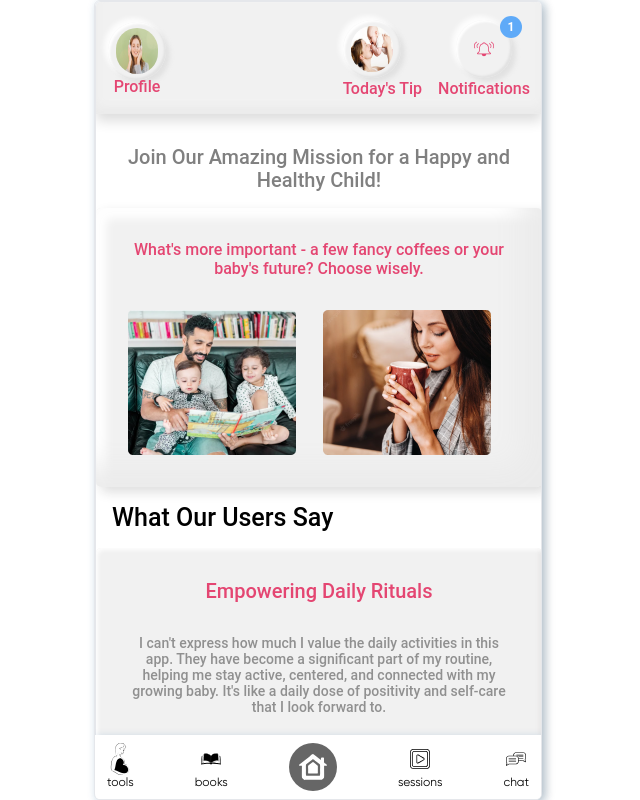
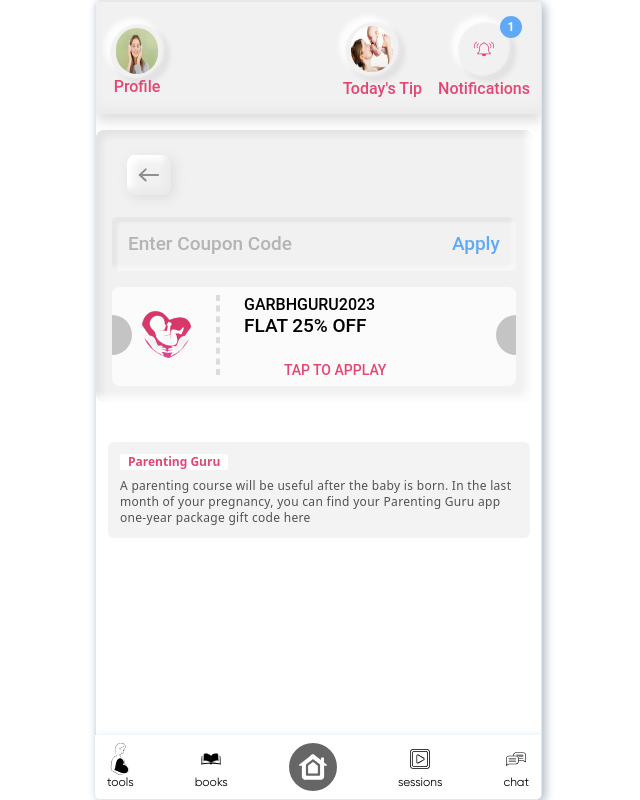
Before and after one commit to PratikN7572/garbhsanskar-next-web-app, a Next.js app: page /dashboard/home in a window 1280 px wide. Shown: the whole page, without its empty margins (322-962 px from the left). Built offline with nearby package versions, Linux system fonts and the light colour scheme; no server answers.

Commit message:
applyCoupon

```diff
--- a/app/dashboard/home/page.jsx
+++ b/app/dashboard/home/page.jsx
@@ -13,6 +13,7 @@
 import ScheduleDate from "@/ui/ScheduleDate";
 import Payment from "@/ui/Payment";
 import Testimonial from "@/ui/Testimonial";
+import ApplyCoupon from "@/ui/ApplyCoupon";
 // const HomeModal = dynamic(()=>import('@/ui/HomeModal'))
 const ActivitiesTab = dynamic(() => import("@/ui/ActivitiesTab"), {
   ssr: false,
@@ -30,7 +31,8 @@
       <ActivityCard /> */}
      {/* <Activity activityDescription="Baby's message to mumma" activityType='Dear Mom' url='https://images.unsplash.com/photo-1542385151-efd9000785a0?ixlib=rb-4.0.3&ixid=M3wxMjA3fDB8MHxwaG90by1wYWdlfHx8fGVufDB8fHx8fA%3D%3D&auto=format&fit=crop&w=1378&q=100' /> */}
      {/* <Schedule /> */}
-     <Payment firstTitle= { "Join Our Amazing Mission for a Happy and Healthy Child!"} cardtitle={ "What's more important - a few fancy coffees or your baby's future? Choose wisely."} secondtitle={"What Our Users Say"}/>
+     {/* <Payment firstTitle= { "Join Our Amazing Mission for a Happy and Healthy Child!"} cardtitle={ "What's more important - a few fancy coffees or your baby's future? Choose wisely."} secondtitle={"What Our Users Say"}/> */}
+     <ApplyCoupon />
     </>
   );
 };
--- /dev/null
+++ b/styles/applyCoupon.css
@@ -0,0 +1,43 @@
+/* Frame 238049 */
+
+.applycoupon_wrapper{
+    width: fit-content;
+    padding: 1rem;
+    background: #F1F1F1;
+    box-shadow: inset -6px -6px 6px rgba(255, 255, 255, 0.81), inset 6px 6px 6px #E4E4E4;
+    border-radius: 8px;
+
+}
+/* Rectangle 23695 */
+
+.applycoupon_content{
+    padding: 1rem;
+    display: flex;
+    gap: 160px;
+    background: #F1F1F1;
+    box-shadow: inset -5px -5px 3px rgba(255, 255, 255, 0.36), inset 5px 5px 3px rgba(205, 205, 205, 0.28);
+    border-radius: 5px;
+}
+
+/* Enter Coupon Code */
+
+.applycoupon_title{
+    font-family: 'Roboto';
+    font-style: normal;
+    font-weight: 500;
+    font-size: 19px;
+    line-height: 22px;
+    color: #B4B4B4;
+}
+
+/* Apply */
+
+.applycoupon_button{
+    font-family: 'Roboto';
+    font-style: normal;
+    font-weight: 500;
+    font-size: 19px;
+    line-height: 22px;
+
+    color: #5FAAF8;
+}
--- /dev/null
+++ b/styles/coupon.css
@@ -0,0 +1,79 @@
+/* Coupen 1 */
+
+/* Subtract */
+
+
+.coupon_wrapper{
+
+    background: #FBFBFB;
+    border-radius: 8px;
+}
+
+
+
+/* Rectangle 5 */
+
+/* background: #C4C4C4;
+border-radius: 8px; */
+
+
+/* Ellipse 2 */
+
+.coupon_ellipseleft{
+    background: #C4C4C4;
+
+}
+
+/* Ellipse 3 */
+
+.coupon_ellipseright{
+    background: #C4C4C4;
+}
+
+
+
+/* Vector 1 */
+
+.coupon_vector{
+    border: 2px dashed rgba(102, 102, 102, 0.2);
+}
+
+
+
+
+/* TAP TO APPLAY */
+
+
+.coupon_tap_applay{
+    font-family: 'Roboto';
+    font-style: normal;
+    font-weight: 500;
+    font-size: 14px;
+    line-height: 16px;
+    color: #E44672;
+}
+
+
+/* GARBHGURU2023 */
+.coupon_title{
+    font-family: 'Roboto';
+    font-style: normal;
+    font-weight: 500;
+    font-size: 16px;
+    line-height: 19px;
+    /* identical to box height */
+    color: #000000;
+}
+
+/* FLAT 25% OFF */
+
+.coupon_off{
+    font-family: 'Roboto';
+    font-style: normal;
+    font-weight: 500;
+    font-size: 19px;
+    line-height: 127.19%;
+    /* or 24px */
+
+    color: #000000;
+}
--- /dev/null
+++ b/ui/ApplyCoupon.jsx
@@ -0,0 +1,25 @@
+import React from 'react';
+import '@/styles/applyCoupon.css';
+import ApplyButton from '@/public/icons/applyleft.svg';
+import Coupon from './Coupon';
+
+const ApplyCoupon = () => {
+  return (
+    <div className='applycoupon_wrapper'>
+<div>
+    <button className='mr-80'> <ApplyButton className="h-16 w-20"/> </button>
+    </div>
+    <div className='applycoupon_content '>
+        <h3 className='applycoupon_title'>Enter Coupon Code </h3>
+        <button className='applycoupon_button'>Apply</button>
+    </div>
+    <div className='pt-4'>
+        <Coupon title="GARBHGURU2023" offer="FLAT 25% OFF" apply="TAP TO APPLAY"/>
+    </div>
+
+    </div>
+
+  )
+}
+
+export default ApplyCoupon
--- /dev/null
+++ b/ui/Coupon.jsx
@@ -0,0 +1,27 @@
+import Image from 'next/image'
+import React from 'react'
+import child from '@/public/images/child.png';
+import '@/styles/coupon.css';
+
+const Coupon = ({title, offer, apply}) => {
+  return (
+    <div className='coupon_wrapper flex gap-6 py-2 px-4 w-full relative z-10 overflow-hidden'>
+        <div className='pt-3 pl-3'>
+            <Image src={child} alt='child'/>
+
+        </div>
+        <hr className='coupon_vector h-20'></hr>
+        <div>
+            <div className='pb-3'>
+            <h4 className='coupon_title'>{title}</h4>
+            <h3 className='coupon_off'>{offer}</h3>
+            </div>
+            <h5 className='coupon_tap_applay pl-10 pt-3'>{apply}</h5>
+        </div>
+        <div className='coupon_ellipseleft absolute w-10 h-10 rounded-full -z-10 -left-5 top-7'></div>
+        <div className='coupon_ellipseright absolute w-10 h-10 rounded-full -z-10 -right-5 top-7'></div>
+    </div>
+  )
+}
+
+export default Coupon
```
Also changed, not shown: public/icons/applyleft.svg (added), public/images/child.png (added).
